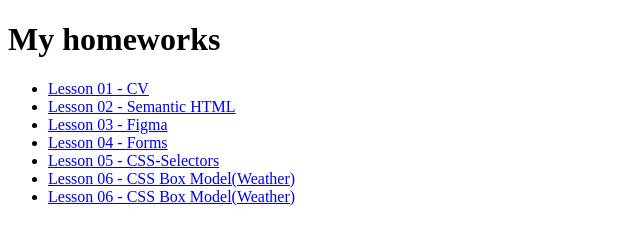
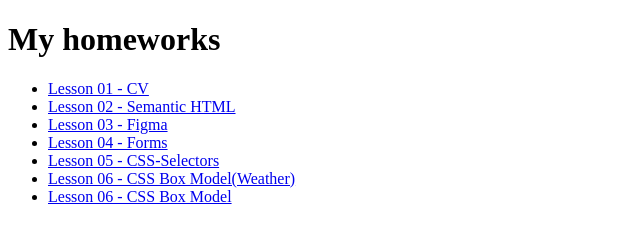
Before and after one commit to alexandra11223/Homeworks, a plain HTML site: page index.html in a window 1280 px wide. Shown: the full height of the page, 0-640 px from the left. Drawn offline with Linux system fonts and the light colour scheme.

Commit message:
Changed link name

```diff
--- a/index.html
+++ b/index.html
@@ -30,7 +30,7 @@
         </li>
 
         <li>
-            <a href="06/index.html"> Lesson 06 - CSS Box Model(Weather)</a>
+            <a href="06/index.html"> Lesson 06 - CSS Box Model</a>
         </li>
     </ul>
 </body>
```
